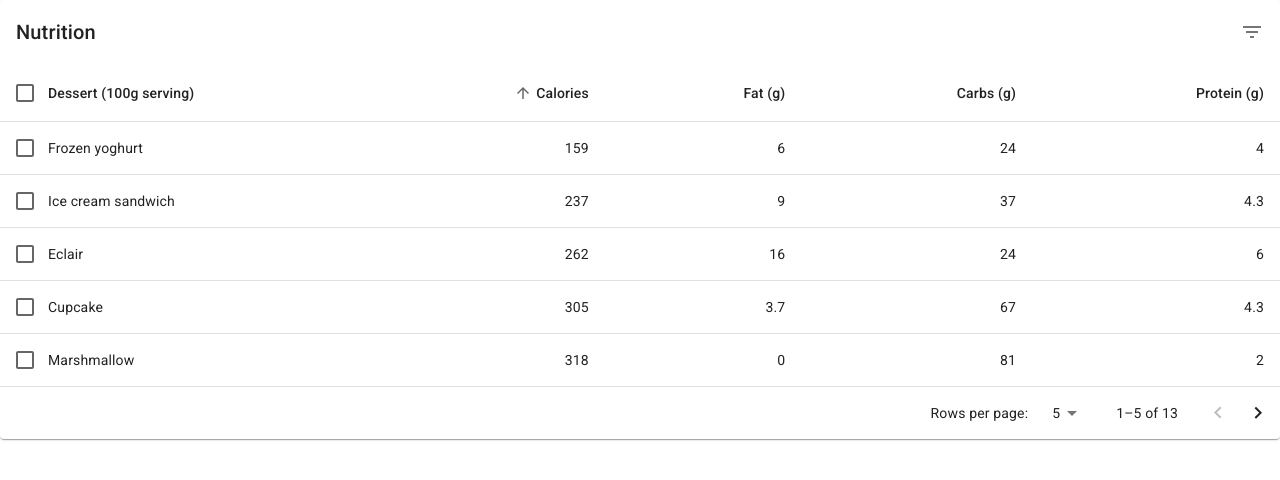
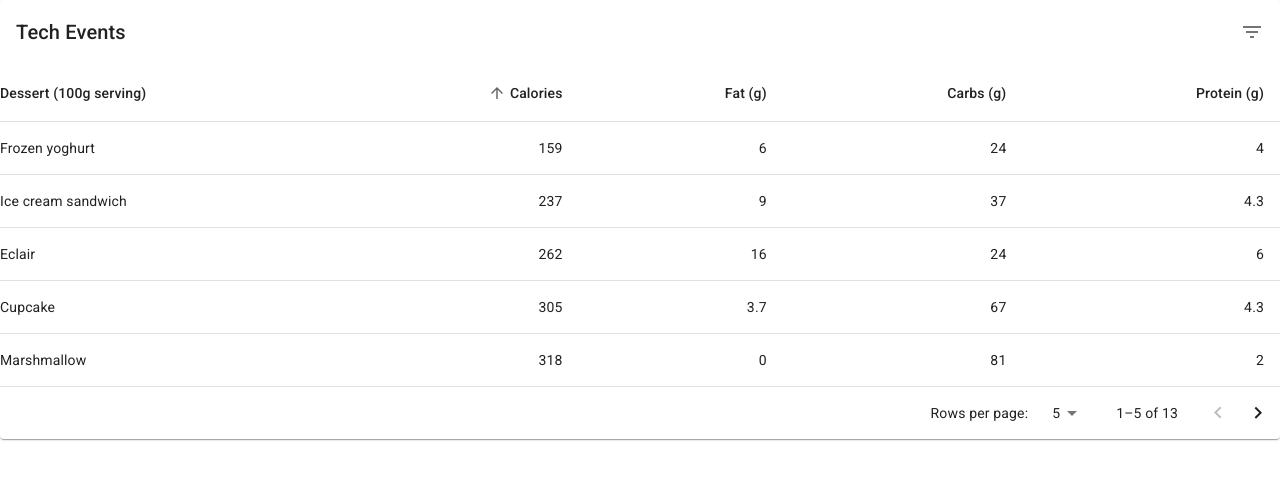
Before and after one commit to anuragraina/scraper_app, a React (Create React App) app in the folder client/: page / in a window 1280 px wide. Shown: the top 480 px of the page. Built offline with nearby package versions, Linux system fonts and the light colour scheme.

Commit message:
Remove unnecessary code

```diff
--- a/client/src/components/EventsTable.js
+++ b/client/src/components/EventsTable.js
@@ -1,4 +1,4 @@
-import * as React from 'react';
+import { useState } from 'react';
 import PropTypes from 'prop-types';
 import { alpha } from '@mui/material/styles';
 import Box from '@mui/material/Box';
@@ -13,12 +13,8 @@ import TableSortLabel from '@mui/material/TableSortLabel';
 import Toolbar from '@mui/material/Toolbar';
 import Typography from '@mui/material/Typography';
 import Paper from '@mui/material/Paper';
-import Checkbox from '@mui/material/Checkbox';
 import IconButton from '@mui/material/IconButton';
 import Tooltip from '@mui/material/Tooltip';
-import FormControlLabel from '@mui/material/FormControlLabel';
-import Switch from '@mui/material/Switch';
-import DeleteIcon from '@mui/icons-material/Delete';
 import FilterListIcon from '@mui/icons-material/FilterList';
 import { visuallyHidden } from '@mui/utils';
 
@@ -64,20 +60,6 @@ function getComparator(order, orderBy) {
 		: (a, b) => -descendingComparator(a, b, orderBy);
 }
 
-// This method is created for cross-browser compatibility, if you don't
-// need to support IE11, you can use Array.prototype.sort() directly
-function stableSort(array, comparator) {
-	const stabilizedThis = array.map((el, index) => [el, index]);
-	stabilizedThis.sort((a, b) => {
-		const order = comparator(a[0], b[0]);
-		if (order !== 0) {
-			return order;
-		}
-		return a[1] - b[1];
-	});
-	return stabilizedThis.map(el => el[0]);
-}
-
 const headCells = [
 	{
 		id: 'name',
@@ -112,7 +94,7 @@ const headCells = [
 ];
 
 function EnhancedTableHead(props) {
-	const { onSelectAllClick, order, orderBy, numSelected, rowCount, onRequestSort } = props;
+	const { order, orderBy, onRequestSort } = props;
 	const createSortHandler = property => event => {
 		onRequestSort(event, property);
 	};
@@ -120,17 +102,6 @@ function EnhancedTableHead(props) {
 	return (
 		<TableHead>
 			<TableRow>
-				<TableCell padding='checkbox'>
-					<Checkbox
-						color='primary'
-						indeterminate={numSelected > 0 && numSelected < rowCount}
-						checked={rowCount > 0 && numSelected === rowCount}
-						onChange={onSelectAllClick}
-						inputProps={{
-							'aria-label': 'select all desserts',
-						}}
-					/>
-				</TableCell>
 				{headCells.map(headCell => (
 					<TableCell
 						key={headCell.id}
@@ -180,34 +151,15 @@ const EnhancedTableToolbar = props => {
 				}),
 			}}
 		>
-			{numSelected > 0 ? (
-				<Typography
-					sx={{ flex: '1 1 100%' }}
-					color='inherit'
-					variant='subtitle1'
-					component='div'
-				>
-					{numSelected} selected
+			<Typography sx={{ flex: '1 1 100%' }} variant='h6' id='tableTitle' component='div'>
+				Tech Events
 			</Typography>
-			) : (
-				<Typography sx={{ flex: '1 1 100%' }} variant='h6' id='tableTitle' component='div'>
-					Nutrition
-				</Typography>
-			)}
 
-			{numSelected > 0 ? (
-				<Tooltip title='Delete'>
-					<IconButton>
-						<DeleteIcon />
-					</IconButton>
-				</Tooltip>
-			) : (
 			<Tooltip title='Filter list'>
 				<IconButton>
 					<FilterListIcon />
 				</IconButton>
 			</Tooltip>
-			)}
 		</Toolbar>
 	);
 };
@@ -217,46 +169,15 @@ EnhancedTableToolbar.propTypes = {
 };
 
 export default function EnhancedTable() {
-	const [order, setOrder] = React.useState('asc');
-	const [orderBy, setOrderBy] = React.useState('calories');
-	const [selected, setSelected] = React.useState([]);
-	const [page, setPage] = React.useState(0);
-	const [dense, setDense] = React.useState(false);
-	const [rowsPerPage, setRowsPerPage] = React.useState(5);
+	const [order, setOrder] = useState('asc');
+	const [orderBy, setOrderBy] = useState('calories');
+	const [page, setPage] = useState(0);
+	const [rowsPerPage, setRowsPerPage] = useState(5);
 
 	const handleRequestSort = (event, property) => {
 		const isAsc = orderBy === property && order === 'asc';
 		setOrder(isAsc ? 'desc' : 'asc');
 		setOrderBy(property);
-	};
-
-	const handleSelectAllClick = event => {
-		if (event.target.checked) {
-			const newSelecteds = rows.map(n => n.name);
-			setSelected(newSelecteds);
-			return;
-		}
-		setSelected([]);
-	};
-
-	const handleClick = (event, name) => {
-		const selectedIndex = selected.indexOf(name);
-		let newSelected = [];
-
-		if (selectedIndex === -1) {
-			newSelected = newSelected.concat(selected, name);
-		} else if (selectedIndex === 0) {
-			newSelected = newSelected.concat(selected.slice(1));
-		} else if (selectedIndex === selected.length - 1) {
-			newSelected = newSelected.concat(selected.slice(0, -1));
-		} else if (selectedIndex > 0) {
-			newSelected = newSelected.concat(
-				selected.slice(0, selectedIndex),
-				selected.slice(selectedIndex + 1)
-			);
-		}
-
-		setSelected(newSelected);
 	};
 
 	const handleChangePage = (event, newPage) => {
@@ -268,53 +189,36 @@ export default function EnhancedTable() {
 		setPage(0);
 	};
 
-	const isSelected = name => selected.indexOf(name) !== -1;
-
 	// Avoid a layout jump when reaching the last page with empty rows.
 	const emptyRows = page > 0 ? Math.max(0, (1 + page) * rowsPerPage - rows.length) : 0;
 
 	return (
 		<Box sx={{ width: '100%' }}>
 			<Paper sx={{ width: '100%', mb: 2 }}>
-				<EnhancedTableToolbar numSelected={selected.length} />
+				<EnhancedTableToolbar />
 				<TableContainer>
 					<Table sx={{ minWidth: 750 }} aria-labelledby='tableTitle'>
 						<EnhancedTableHead
-							numSelected={selected.length}
 							order={order}
 							orderBy={orderBy}
-							onSelectAllClick={handleSelectAllClick}
 							onRequestSort={handleRequestSort}
 							rowCount={rows.length}
 						/>
 						<TableBody>
-							{/* if you don't need to support IE11, you can replace the `stableSort` call with:
-                 rows.slice().sort(getComparator(order, orderBy)) */}
-							{stableSort(rows, getComparator(order, orderBy))
+							{rows
+								.slice()
+								.sort(getComparator(order, orderBy))
 								.slice(page * rowsPerPage, page * rowsPerPage + rowsPerPage)
 								.map((row, index) => {
-									const isItemSelected = isSelected(row.name);
 									const labelId = `enhanced-table-checkbox-${index}`;
 
 									return (
 										<TableRow
 											hover
-											onClick={event => handleClick(event, row.name)}
 											role='checkbox'
-											aria-checked={isItemSelected}
 											tabIndex={-1}
 											key={row.name}
-											selected={isItemSelected}
 										>
-											<TableCell padding='checkbox'>
-												<Checkbox
-													color='primary'
-													checked={isItemSelected}
-													inputProps={{
-														'aria-labelledby': labelId,
-													}}
-												/>
-											</TableCell>
 											<TableCell
 												component='th'
 												id={labelId}
```
Lines whose indentation alone changed are shown as unchanged.
